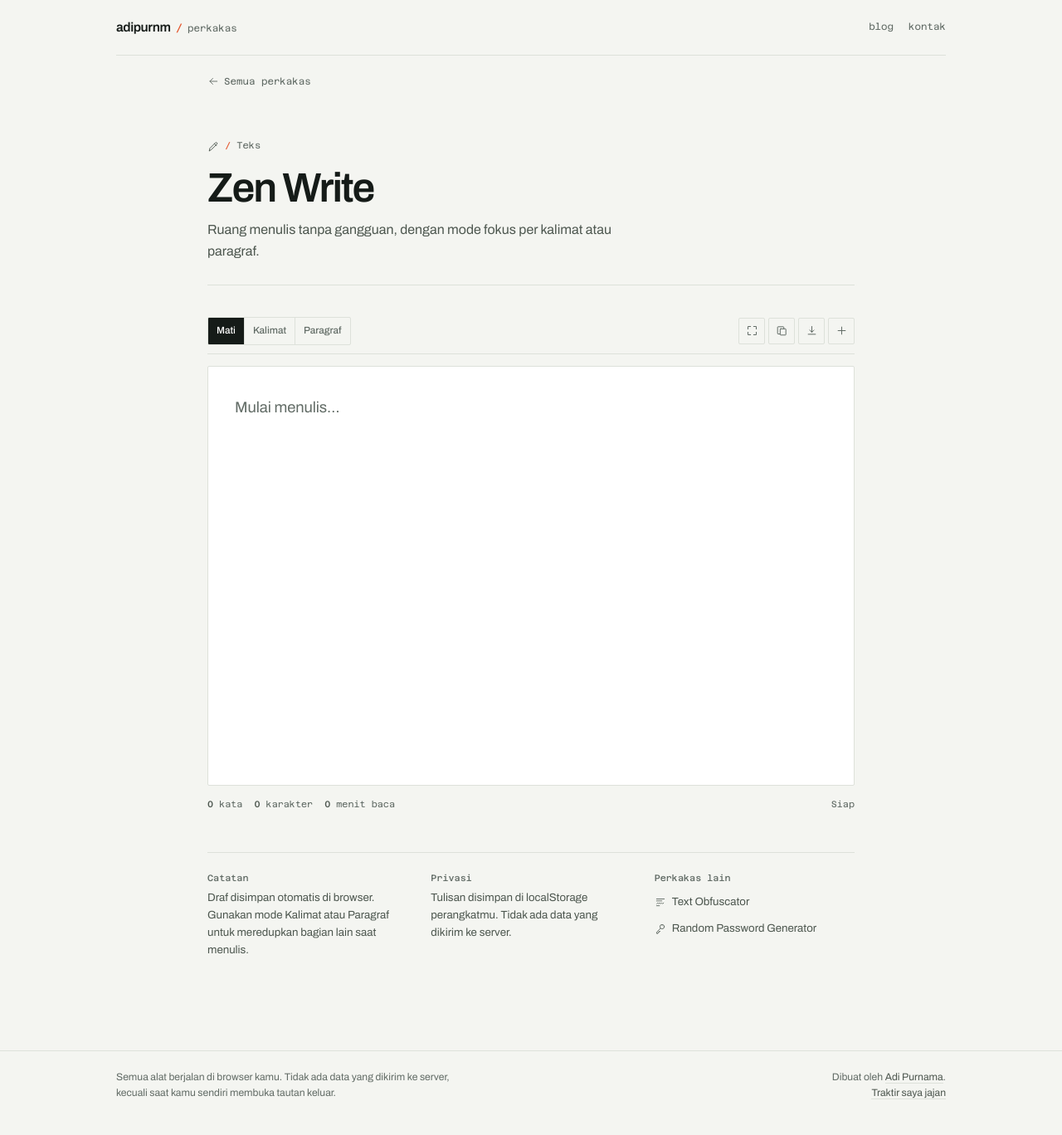
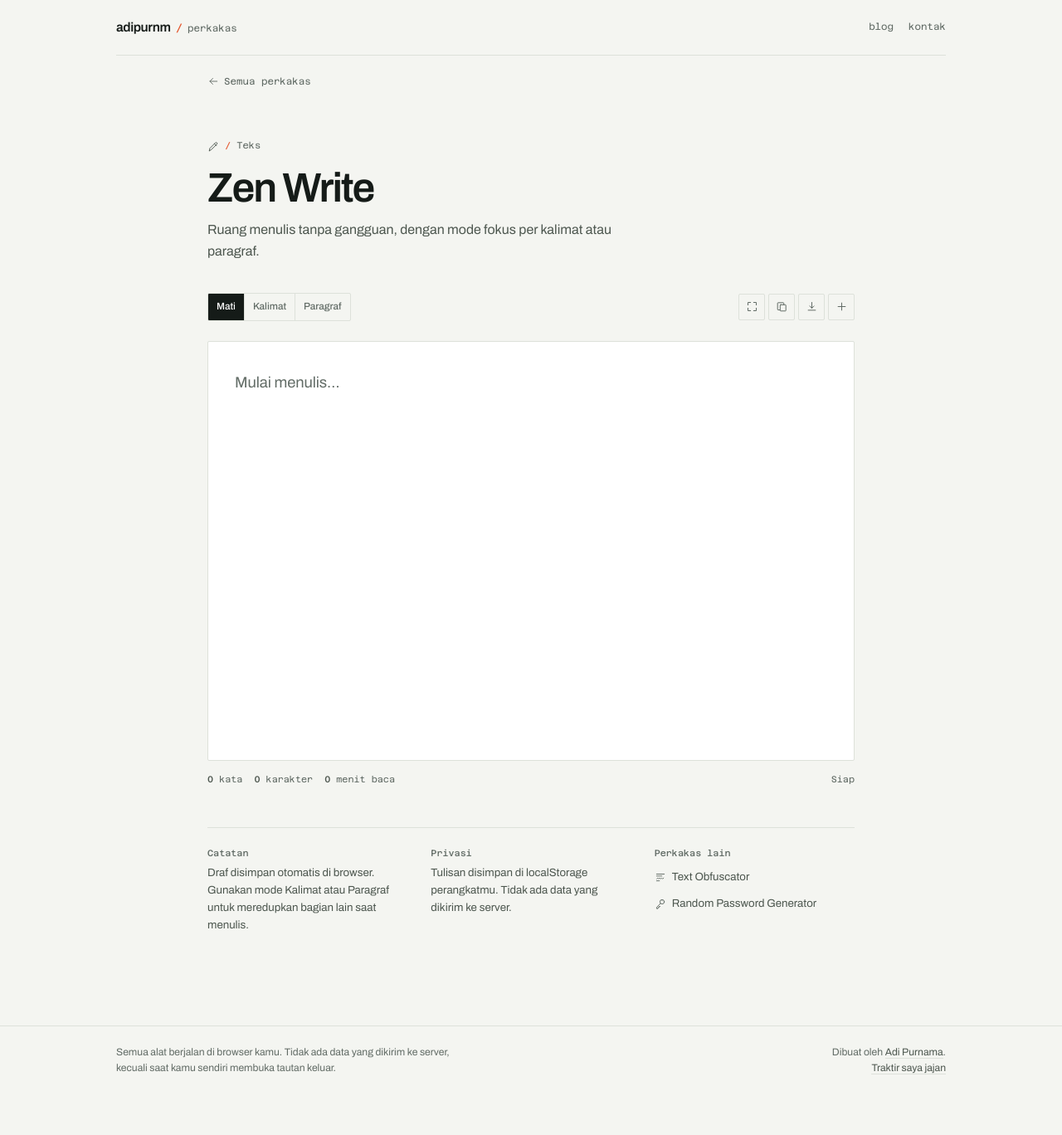
Before and after one commit to adiprnm/web-tools, a Jekyll site: the page built from zen-write/index.html, in a window 1280 px wide. Shown: the whole page at 83% size. Built offline with Jekyll 4.4.1, drawn with Linux system fonts in a browser that asks for light colours; after the commit the page ends 1338 px from its top, so only the background shows below that.

Commit message:
Remove rules around Zen Write toolbar

```diff
--- a/assets/css/main.css
+++ b/assets/css/main.css
@@ -1502,7 +1502,11 @@ textarea.input--mono {
   gap: 10px;
   padding-block: 10px;
   background: var(--paper);
-  border-bottom: 1px solid var(--line);
+}
+
+.page-writing .tool-main {
+  padding-top: 0;
+  border-top: 0;
 }
 
 .segmented {
--- a/zen-write/index.html
+++ b/zen-write/index.html
@@ -2,6 +2,7 @@
 layout: tool
 tool: zen-write
 title: Zen Write
+body_class: page-writing
 description: Ruang menulis tanpa gangguan, dengan mode fokus per kalimat atau paragraf.
 ---
 <div class="writing-room" id="writing-room">
```
